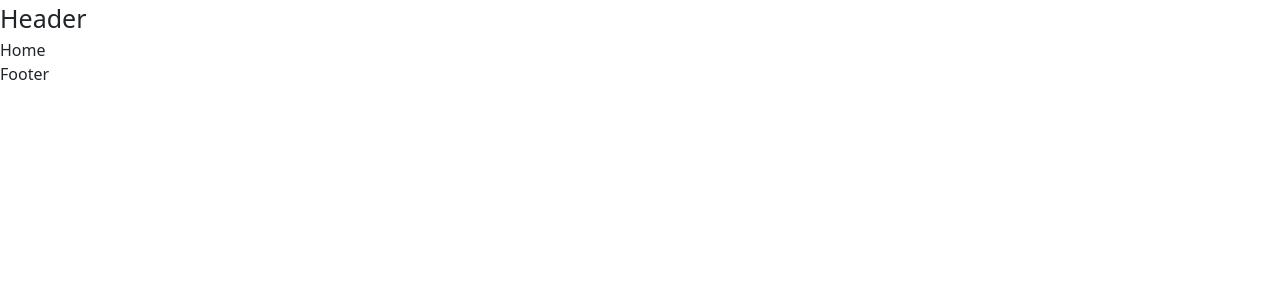
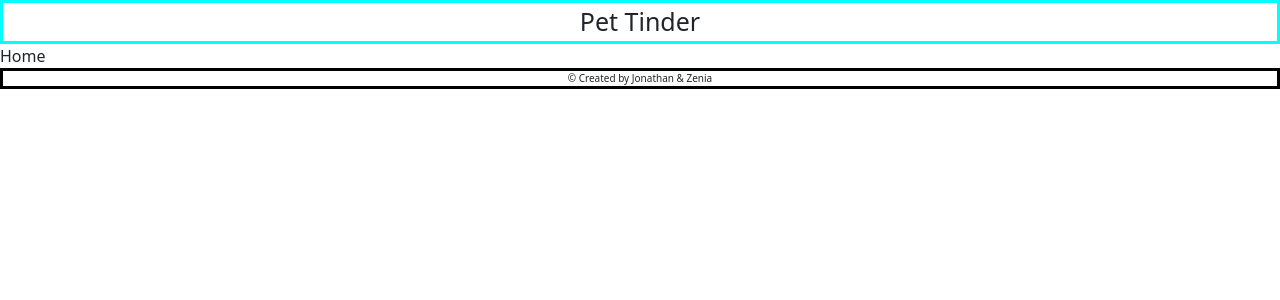
Before and after one commit to learn-academy-2023-hotel/cat-tinder-frontend-calico-cats, a React (Create React App) app: page / in a window 1280 px wide. Shown: the top 300 px of the page. Built offline with nearby package versions, Linux system fonts and the light colour scheme.

Commit message:
Added basic styling to header, footer, and notfound page.

```diff
--- a/src/App.css
+++ b/src/App.css
@@ -1,12 +1,19 @@
 .header {
   font-size: 25px;
+  border:solid;
+  border-color: aqua;
+  display: flex;
+  justify-content: center;
 }
 
 .footer {
-
+  font-size: 10px;
+  justify-content: center;
+  display: flex;
+  border:solid;
+  border-color: black;
 }
 
 .not-found {
-
-
+font-size: 10rem;
 }
--- a/src/components/Footer.js
+++ b/src/components/Footer.js
@@ -3,7 +3,7 @@ import React from "react"
 const Footer = () => {
   return (
     <>
-      <div className="footer">Footer</div>
+      <div className="footer">© Created by Jonathan & Zenia</div>
     </>
   )
 }
--- a/src/components/Header.js
+++ b/src/components/Header.js
@@ -3,7 +3,7 @@ import React from "react"
 const Header = () => {
   return (
     <>
-      <div className= "header">Header</div>
+      <div className= "header">Pet Tinder</div>
     </>
   )
 }
--- a/src/pages/NotFound.js
+++ b/src/pages/NotFound.js
@@ -3,7 +3,11 @@ import React from "react"
 const NotFound = () => {
   return (
     <>
-      <div className="not-found">NotFound</div>
+      <div className="not-found">
+        <p>
+        404
+        </p>
+      Page Not Found</div>
     </>
   )
 }
```
